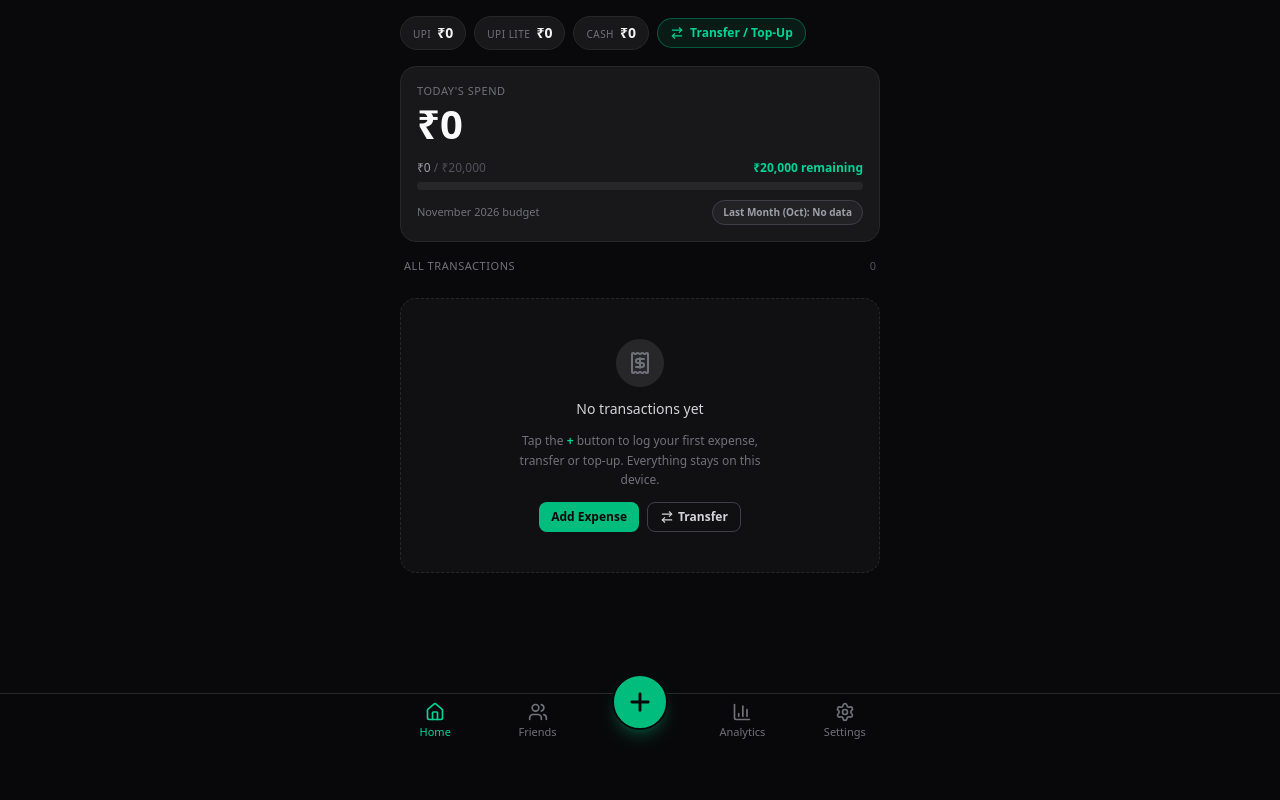
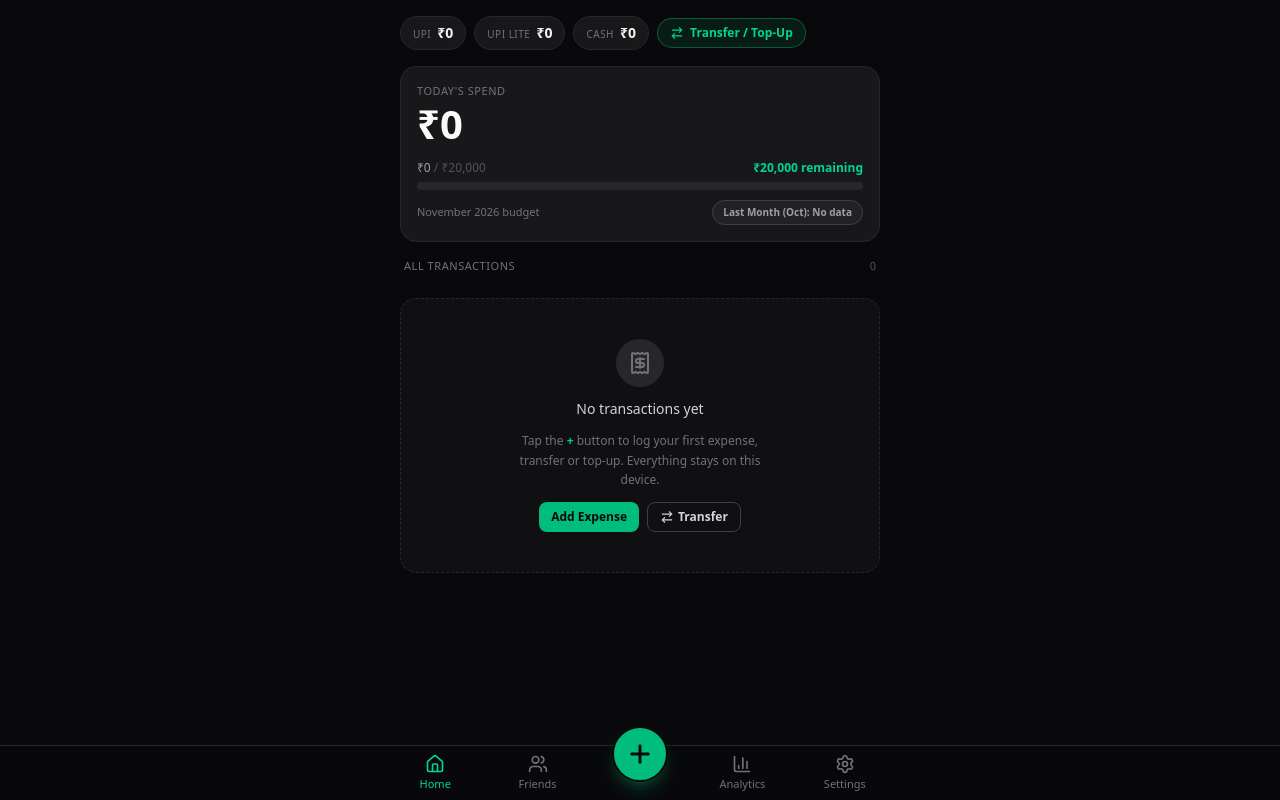
Before and after one commit to HeroicBeast/expense-tracker, a React (Vite) app: page /#/ in a window 1280 px wide. Built offline with nearby package versions, Linux system fonts and the light colour scheme.

Commit message:
Update BottomNav component for improved layout

```diff
--- a/src/components/BottomNav.jsx
+++ b/src/components/BottomNav.jsx
@@ -20,11 +20,11 @@ export default function BottomNav({ onAdd }) {
     }`;
 
   return (
-    <nav
-      className="fixed inset-x-0 bottom-0 z-40 border-t border-zinc-800 bg-zinc-950/95 backdrop-blur"
-      style={{ paddingBottom: 'env(safe-area-inset-bottom)' }}
-      aria-label="Primary"
-    >
+<nav
+  className="fixed bottom-0 left-0 right-0 w-full z-50 border-t border-zinc-800 bg-zinc-950/95 backdrop-blur"
+  style={{ paddingBottom: 'env(safe-area-inset-bottom)' }}
+  aria-label="Primary"
+>
       <div className="relative mx-auto grid max-w-lg grid-cols-5">
         {TABS.map((tab, i) => (
           <Fragment key={tab.to}>
@@ -45,7 +45,6 @@ export default function BottomNav({ onAdd }) {
           <Plus className="h-7 w-7" strokeWidth={2.5} />
         </button>
       </div>
-      <div className="h-[3.25rem]" />
     </nav>
   );
 }
```
